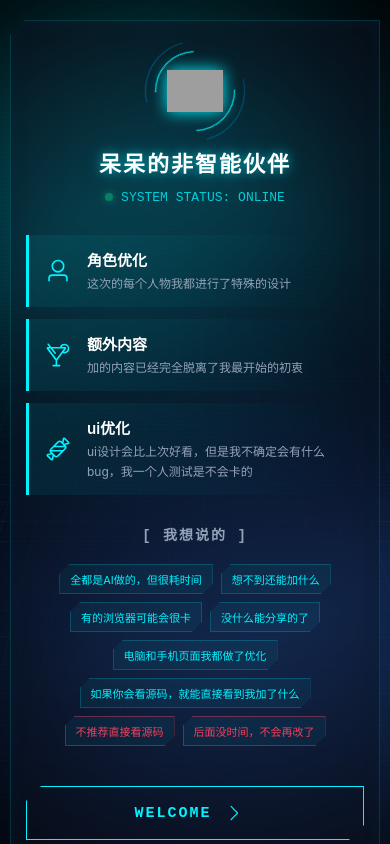
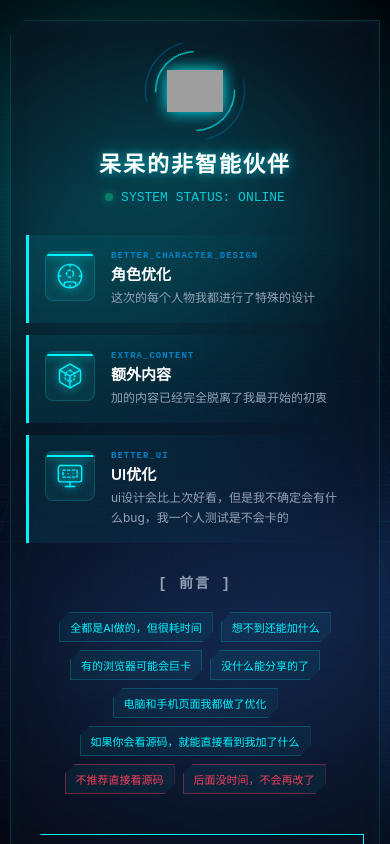
Before and after one commit to Tengsizhixue/OnlyOne, a Vue app in the folder aipartner_vue/: page / in a window 390 px wide. Built offline with nearby package versions, Linux system fonts and the light colour scheme; grey boxes are pictures that could not be loaded.

Commit message:
初始雏形

```diff
--- a/aipartner_vue/src/views/LandingView.vue
+++ b/aipartner_vue/src/views/LandingView.vue
@@ -1,6 +1,5 @@
 <template>
   <div class="landing-page tech-theme">
-    <!-- 🌟 核心修复：抽出单独的一层 wrapper 运行开机动画，避免与 Vue Router 的切换事件产生冲突锁死 -->
     <div class="tv-crt-wrapper">
       <!-- 科技风背景层 -->
       <div class="tech-bg-layer">
@@ -14,7 +13,7 @@
       <el-scrollbar class="landing-scrollbar">
         <div class="landing-content hud-panel sys-boot-seq">
 
-          <!-- 四角瞄准星装饰 (HUD风格) -->
+          <!-- 四角瞄准星装饰 -->
           <div class="hud-corner top-left"></div>
           <div class="hud-corner top-right"></div>
           <div class="hud-corner bottom-left"></div>
@@ -33,39 +32,75 @@
             </div>
           </div>
 
+          <!-- 🌟 核心重构：高级系统模块化的卡片设计 -->
           <div class="features-grid stagger-2">
+
             <div class="feature-card cyber-card">
               <div class="card-border-trace desktop-only"></div>
-              <el-icon class="feature-icon neon-glow"><User /></el-icon>
+              <div class="icon-wrapper">
+                <!-- 科技感图标：身份生物识别/目标锁定 -->
+                <svg class="custom-tech-icon" viewBox="0 0 24 24" fill="none" stroke="currentColor" stroke-width="1.2" stroke-linecap="round" stroke-linejoin="round">
+                  <circle cx="12" cy="12" r="10"></circle>
+                  <circle cx="12" cy="10" r="3" stroke-dasharray="2 2"></circle>
+                  <path d="M7 20.662V19a2 2 0 0 1 2-2h6a2 2 0 0 1 2 2v1.662"></path>
+                  <line x1="12" y1="2" x2="12" y2="4"></line>
+                  <line x1="12" y1="20" x2="12" y2="22"></line>
+                  <line x1="2" y1="12" x2="4" y2="12"></line>
+                  <line x1="20" y1="12" x2="22" y2="12"></line>
+                </svg>
+              </div>
               <div class="card-text">
+                <div class="sys-label">BETTER_CHARACTER_DESIGN </div>
                 <h3>角色优化</h3>
                 <p>这次的每个人物我都进行了特殊的设计</p>
               </div>
             </div>
+
             <div class="feature-card cyber-card">
               <div class="card-border-trace desktop-only"></div>
-              <el-icon class="feature-icon neon-glow"><ColdDrink /></el-icon>
+              <div class="icon-wrapper">
+                <!-- 科技感图标：3D等距数据魔方/资料库 -->
+                <svg class="custom-tech-icon" viewBox="0 0 24 24" fill="none" stroke="currentColor" stroke-width="1.2" stroke-linecap="round" stroke-linejoin="round">
+                  <path d="M21 16V8a2 2 0 0 0-1-1.73l-7-4a2 2 0 0 0-2 0l-7 4A2 2 0 0 0 3 8v8a2 2 0 0 0 1 1.73l7 4a2 2 0 0 0 2 0l7-4A2 2 0 0 0 21 16z"></path>
+                  <polyline points="3.27 6.96 12 12.01 20.73 6.96"></polyline>
+                  <line x1="12" y1="22.08" x2="12" y2="12"></line>
+                  <polygon points="12 7 8 9.5 8 14.5 12 17 16 14.5 16 9.5 12 7" stroke-dasharray="1 2"></polygon>
+                </svg>
+              </div>
               <div class="card-text">
+                <div class="sys-label">EXTRA_CONTENT</div>
                 <h3>额外内容</h3>
                 <p>加的内容已经完全脱离了我最开始的初衷</p>
               </div>
             </div>
+
             <div class="feature-card cyber-card">
               <div class="card-border-trace desktop-only"></div>
-              <el-icon class="feature-icon neon-glow"><Sugar /></el-icon>
+              <div class="icon-wrapper">
+                <!-- 科技感图标：UI显示器蓝图 -->
+                <svg class="custom-tech-icon" viewBox="0 0 24 24" fill="none" stroke="currentColor" stroke-width="1.2" stroke-linecap="round" stroke-linejoin="round">
+                  <rect x="2" y="3" width="20" height="14" rx="2" ry="2"></rect>
+                  <line x1="8" y1="21" x2="16" y2="21"></line>
+                  <line x1="12" y1="17" x2="12" y2="21"></line>
+                  <rect x="6" y="7" width="12" height="6" stroke-dasharray="2 2"></rect>
+                  <line x1="2" y1="10" x2="22" y2="10" stroke-width="0.5" stroke-dasharray="1 3"></line>
+                </svg>
+              </div>
               <div class="card-text">
-                <h3>ui优化</h3>
+                <div class="sys-label">BETTER_UI</div>
+                <h3>UI优化</h3>
                 <p>ui设计会比上次好看，但是我不确定会有什么bug，我一个人测试是不会卡的</p>
               </div>
             </div>
+
           </div>
 
           <div class="scenario-section stagger-3">
-            <h3 class="scenario-title">[ 我想说的 ]</h3>
+            <h3 class="scenario-title">[ 前言 ]</h3>
             <div class="scenario-tags">
               <span class="scenario-tag holo-tag">全都是AI做的，但很耗时间</span>
               <span class="scenario-tag holo-tag">想不到还能加什么</span>
-              <span class="scenario-tag holo-tag">有的浏览器可能会很卡</span>
+              <span class="scenario-tag holo-tag">有的浏览器可能会巨卡</span>
               <span class="scenario-tag holo-tag">没什么能分享的了</span>
               <span class="scenario-tag holo-tag">电脑和手机页面我都做了优化</span>
               <span class="scenario-tag holo-tag">如果你会看源码，就能直接看到我加了什么</span>
@@ -74,7 +109,6 @@
             </div>
           </div>
 
-          <!-- 科技感启动按钮 -->
           <div class="action-wrapper stagger-4">
             <button class="enter-btn cyber-btn" @click="goToChat">
               <span class="btn-text">WELCOME</span>
@@ -90,7 +124,8 @@
 </template>
 
 <script setup>
-import { User, ColdDrink, Sugar, ArrowRight } from '@element-plus/icons-vue'
+// 移除了 User, ColdDrink, Sugar 这些不协调的图标，只保留必要的箭头
+import { ArrowRight } from '@element-plus/icons-vue'
 import { useRouter } from 'vue-router'
 
 const router = useRouter()
@@ -131,28 +166,15 @@ const goToChat = () => {
 }
 
 @keyframes turn-on {
-  0% {
-    transform: scale(0, 0) translate3d(0, 0, 0);
-    filter: brightness(0);
-  }
-  30% {
-    transform: scale(0.1, 0.002) translate3d(0, 0, 0);
-    filter: brightness(10); /* 收缩成高亮的一条线 */
-  }
-  60% {
-    transform: scale(1, 0.002) translate3d(0, 0, 0);
-    filter: brightness(10); /* 横向撑开的高亮线 */
-  }
-  100% {
-    transform: scale(1, 1) translate3d(0, 0, 0);
-    filter: brightness(1); /* 垂直撑开，恢复正常亮度 */
-  }
+  0% { transform: scale(0, 0) translate3d(0, 0, 0); filter: brightness(0); }
+  30% { transform: scale(0.1, 0.002) translate3d(0, 0, 0); filter: brightness(10); }
+  60% { transform: scale(1, 0.002) translate3d(0, 0, 0); filter: brightness(10); }
+  100% { transform: scale(1, 1) translate3d(0, 0, 0); filter: brightness(1); }
 }
 
 /* ================= 背景系统 ================= */
 .tech-bg-layer { position: absolute; inset: 0; z-index: 1; pointer-events: none; overflow: hidden; }
 
-/* 动态透视网格 */
 .cyber-grid {
   position: absolute; inset: -50%;
   background-image:
@@ -167,7 +189,6 @@ const goToChat = () => {
   100% { transform: perspective(1000px) rotateX(60deg) translateY(40px) translateZ(-200px); }
 }
 
-/* 背景呼吸光晕 */
 .glowing-orb {
   position: absolute; border-radius: 50%; filter: blur(100px); opacity: 0.4;
   animation: orb-float 10s ease-in-out infinite alternate;
@@ -179,7 +200,6 @@ const goToChat = () => {
   100% { transform: translate(50px, 50px) scale(1.2); }
 }
 
-/* 屏幕复古扫描线 & 暗角 */
 .scanlines {
   position: absolute; inset: 0;
   background: linear-gradient(to bottom, rgba(255,255,255,0), rgba(255,255,255,0) 50%, rgba(0,0,0,0.1) 50%, rgba(0,0,0,0.1));
@@ -214,7 +234,6 @@ const goToChat = () => {
   box-sizing: border-box;
 }
 
-/* HUD 四角瞄准星 */
 .hud-corner { position: absolute; width: 20px; height: 20px; border: 2px solid var(--primary-cyan); opacity: 0.5; }
 .top-left { top: 15px; left: 15px; border-right: none; border-bottom: none; }
 .top-right { top: 15px; right: 15px; border-left: none; border-bottom: none; }
@@ -224,7 +243,6 @@ const goToChat = () => {
 /* ================= 头部元素 ================= */
 .landing-header { margin-bottom: 50px; }
 
-/* 全息头像框 */
 .holo-icon {
   position: relative; width: 110px; height: 110px; margin: 0 auto 20px auto;
   display: flex; align-items: center; justify-content: center;
@@ -236,24 +254,23 @@ const goToChat = () => {
 @keyframes spin { 100% { transform: rotate(360deg); } }
 @keyframes spin-reverse { 100% { transform: rotate(-360deg); } }
 
-/* 故障风标题 */
 .glitch-text {
   font-size: 32px; font-weight: 800; letter-spacing: 2px;
   color: #fff; text-shadow: var(--neon-shadow); margin-bottom: 12px;
   position: relative;
 }
 
-/* 系统状态打字机效果 */
 .sys-status { font-family: monospace; font-size: 13px; color: var(--primary-cyan); display: flex; align-items: center; justify-content: center; gap: 8px; opacity: 0.8; }
 .status-dot { width: 8px; height: 8px; background: #10b981; border-radius: 50%; box-shadow: 0 0 8px #10b981; animation: blink 1.5s infinite; }
 @keyframes blink { 0%, 100% { opacity: 1; } 50% { opacity: 0.3; } }
 
-/* ================= 功能卡片 ================= */
+/* ================= 🌟 模块化功能卡片 ================= */
 .features-grid { display: grid; grid-template-columns: repeat(3, 1fr); gap: 24px; margin-bottom: 50px; }
 .cyber-card {
   background: rgba(255, 255, 255, 0.02); border: 1px solid rgba(255, 255, 255, 0.05);
   padding: 30px 20px; text-align: center; position: relative;
   transition: all 0.4s ease; overflow: hidden; cursor: crosshair;
+  display: flex; flex-direction: column; align-items: center;
 }
 .cyber-card::before {
   content: ''; position: absolute; inset: 0; background: linear-gradient(180deg, transparent, rgba(0, 243, 255, 0.1) 100%);
@@ -269,9 +286,39 @@ const goToChat = () => {
 .cyber-card:hover .card-border-trace::before { width: 100%; top: 0; left: 0; box-shadow: var(--neon-shadow); }
 .cyber-card:hover .card-border-trace::after { width: 100%; bottom: 0; right: 0; box-shadow: var(--neon-shadow); }
 
-.feature-icon { font-size: 32px; color: var(--primary-cyan); margin-bottom: 16px; transition: all 0.3s; z-index: 2; position: relative; }
-.cyber-card:hover .feature-icon { transform: scale(1.1); color: #fff; filter: drop-shadow(0 0 10px var(--primary-cyan)); }
+/* 🌟 高级定制：带扫描线动画的图标盒子 */
+.icon-wrapper {
+  position: relative;
+  width: 54px; height: 54px; margin-bottom: 18px;
+  display: flex; align-items: center; justify-content: center;
+  background: rgba(0, 243, 255, 0.05); border: 1px solid rgba(0, 243, 255, 0.2);
+  border-radius: 12px; box-shadow: inset 0 0 15px rgba(0, 243, 255, 0.05);
+  transition: all 0.4s ease; z-index: 2; overflow: hidden;
+}
+.cyber-card:hover .icon-wrapper {
+  background: rgba(0, 243, 255, 0.15); border-color: rgba(0, 243, 255, 0.6);
+  box-shadow: 0 0 20px rgba(0, 243, 255, 0.2), inset 0 0 15px rgba(0, 243, 255, 0.2);
+  transform: scale(1.1);
+}
+/* HUD 上下扫描雷达线 */
+.icon-wrapper::after {
+  content: ''; position: absolute; top: -10%; left: 0; right: 0; height: 2px;
+  background: var(--primary-cyan); box-shadow: 0 0 10px var(--primary-cyan);
+  animation: scan-line 2.5s cubic-bezier(0.4, 0, 0.2, 1) infinite; opacity: 0.6;
+}
+@keyframes scan-line {
+  0% { top: -10%; opacity: 0; }
+  20% { opacity: 1; }
+  80% { opacity: 1; }
+  100% { top: 110%; opacity: 0; }
+}
+
+.custom-tech-icon { width: 28px; height: 28px; color: var(--primary-cyan); filter: drop-shadow(0 0 5px var(--primary-cyan)); transition: all 0.4s ease; }
+.cyber-card:hover .custom-tech-icon { color: #fff; filter: drop-shadow(0 0 12px var(--primary-cyan)); }
+
 .card-text { z-index: 2; position: relative; }
+/* 增加系统模块号标签，强化科技专业感 */
+.sys-label { font-family: monospace; font-size: 10px; color: var(--primary-blue); letter-spacing: 1px; margin-bottom: 8px; font-weight: bold; }
 .cyber-card h3 { font-size: 17px; font-weight: 600; color: #fff; margin: 0 0 10px 0; }
 .cyber-card p { font-size: 13px; color: var(--text-muted); line-height: 1.6; margin: 0; }
 
@@ -291,11 +338,7 @@ const goToChat = () => {
 
 /* ================= 动作按钮 ================= */
 .action-wrapper {
-  position: relative;
-  display: flex;
-  justify-content: center;
-  width: 100%;
-  z-index: 20;
+  position: relative; display: flex; justify-content: center; width: 100%; z-index: 20;
 }
 .cyber-btn {
   background: transparent; border: 1px solid var(--primary-cyan);
@@ -327,54 +370,36 @@ const goToChat = () => {
 
 /* ================= 移动端适配 ================= */
 @media (max-width: 768px) {
-  :deep(.el-scrollbar__view) {
-    align-items: flex-start;
-    padding: 20px 10px;
-  }
+  :deep(.el-scrollbar__view) { align-items: flex-start; padding: 20px 10px; }
 
   .hud-panel {
     padding: 30px 15px;
     clip-path: polygon(15px 0, 100% 0, 100% calc(100% - 15px), calc(100% - 15px) 100%, 0 100%, 0 15px);
   }
-
   .hud-corner { display: none; }
-
   .landing-header { margin-bottom: 30px; }
   .holo-icon { width: 80px; height: 80px; margin-bottom: 12px; }
   .glitch-text { font-size: 22px; }
 
-  .features-grid {
-    display: flex;
-    flex-direction: column;
-    gap: 12px;
-    margin-bottom: 30px;
-  }
+  /* 🌟 移动端：将系统模块改为带有左侧粗边的列阵排版，让它看起来像数据终端的选项卡 */
+  .features-grid { display: flex; flex-direction: column; gap: 12px; margin-bottom: 30px; }
 
   .cyber-card {
-    display: flex;
-    flex-direction: row;
-    align-items: center;
-    text-align: left;
-    padding: 14px 16px;
-    background: linear-gradient(90deg, rgba(0, 243, 255, 0.08) 0%, rgba(0, 0, 0, 0) 100%);
-    border: none;
-    border-left: 3px solid var(--primary-cyan);
-    transform: none !important;
+    flex-direction: row; align-items: stretch; text-align: left;
+    padding: 16px; background: linear-gradient(90deg, rgba(0, 243, 255, 0.08) 0%, rgba(0, 0, 0, 0) 100%);
+    border: none; border-left: 3px solid var(--primary-cyan); transform: none !important;
   }
   .cyber-card::before, .desktop-only { display: none; }
   .cyber-card:hover { box-shadow: none; }
 
-  .feature-icon {
-    margin-bottom: 0;
-    margin-right: 16px;
-    font-size: 26px;
-    flex-shrink: 0;
+  .icon-wrapper {
+    margin-bottom: 0; margin-right: 16px; flex-shrink: 0;
+    width: 48px; height: 48px; border-radius: 8px;
   }
-  .card-text {
-    display: flex;
-    flex-direction: column;
-    justify-content: center;
-  }
+  .cyber-card:hover .icon-wrapper { transform: none; }
+
+  .card-text { display: flex; flex-direction: column; justify-content: center; }
+  .sys-label { font-size: 9px; margin-bottom: 2px; }
   .cyber-card h3 { font-size: 15px; margin-bottom: 4px; }
   .cyber-card p { font-size: 12px; }
 
```
Also changed, not shown: 1 other file (tests, documents, lock files or other folders).
